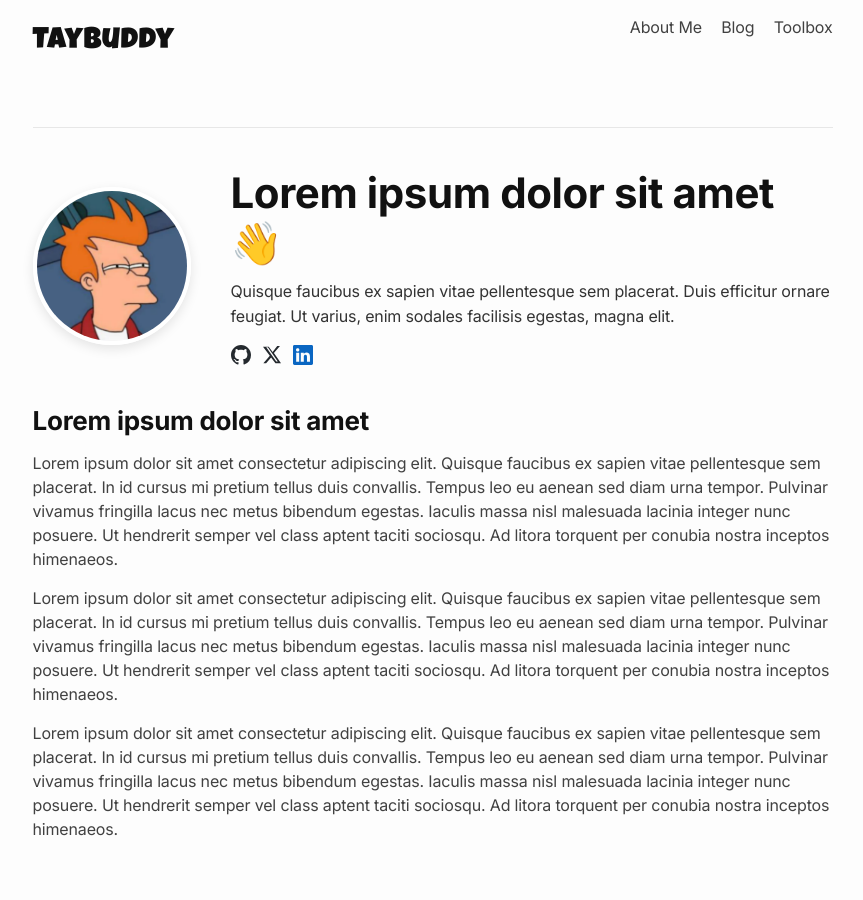
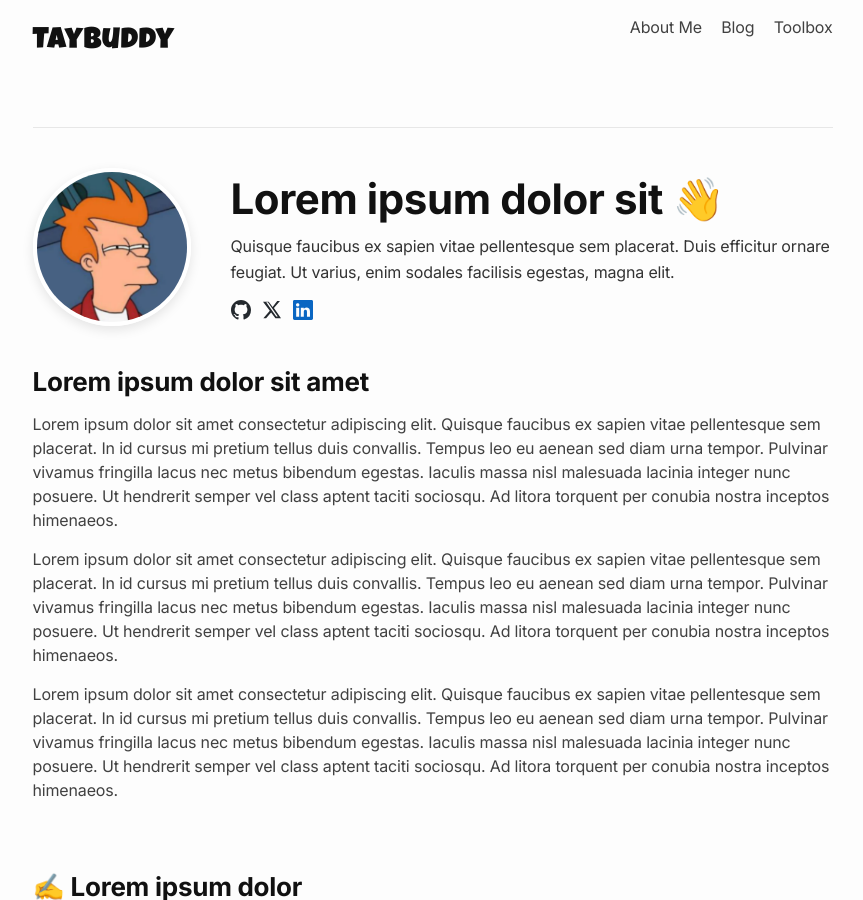
Before and after one commit to taybuddy/taybuddy.github.io, a Jekyll site: the page built from index.md, in a window 1280 px wide and 900 px high. Shown: the whole window, without its empty margins (200-1063 px from the left). Built offline with Jekyll 4.4.1, drawn with Linux system fonts in a browser that asks for light colours; nearby versions of some CDN libraries.

Commit message:
Update info

```diff
--- a/_includes/head.html
+++ b/_includes/head.html
@@ -3,6 +3,10 @@
   <meta http-equiv="X-UA-Compatible" content="IE=edge">
   <meta name="viewport" content="width=device-width, initial-scale=1">
   {%- seo -%}
+  <link rel="apple-touch-icon" sizes="180x180" href="{{ '/apple-touch-icon.png' | relative_url }}">
+  <link rel="icon" type="image/png" sizes="32x32" href="{{ '/favicon-32x32.png' | relative_url }}">
+  <link rel="icon" type="image/png" sizes="16x16" href="{{ '/favicon-16x16.png' | relative_url }}">
+
   <link id="main-stylesheet" rel="stylesheet" href="{{ '/assets/css/style.css' | relative_url }}">
   {%- feed_meta -%}
   {%- if jekyll.environment == 'production' and site.google_analytics -%}
--- a/index.md
+++ b/index.md
@@ -5,7 +5,7 @@ layout: page
   <img src="{{ '/assets/images/profile.png' | relative_url }}" class="profile-img" alt="@taybuddy">
 
   <div class="intro-text">
-    <h1>Lorem ipsum dolor sit amet 👋</h1>
+    <h1>Lorem ipsum dolor sit 👋</h1>
 
     <p>Quisque faucibus ex sapien vitae pellentesque sem placerat. Duis efficitur ornare feugiat. Ut varius, enim sodales facilisis egestas, magna elit.</p>
 
```
Also changed, not shown: assets/images/apple-touch-icon.png (added), assets/images/favicon-16x16.png (added), assets/images/favicon-32x32.png (added), assets/images/favicon.ico (added), assets/images/site.webmanifest (added).
